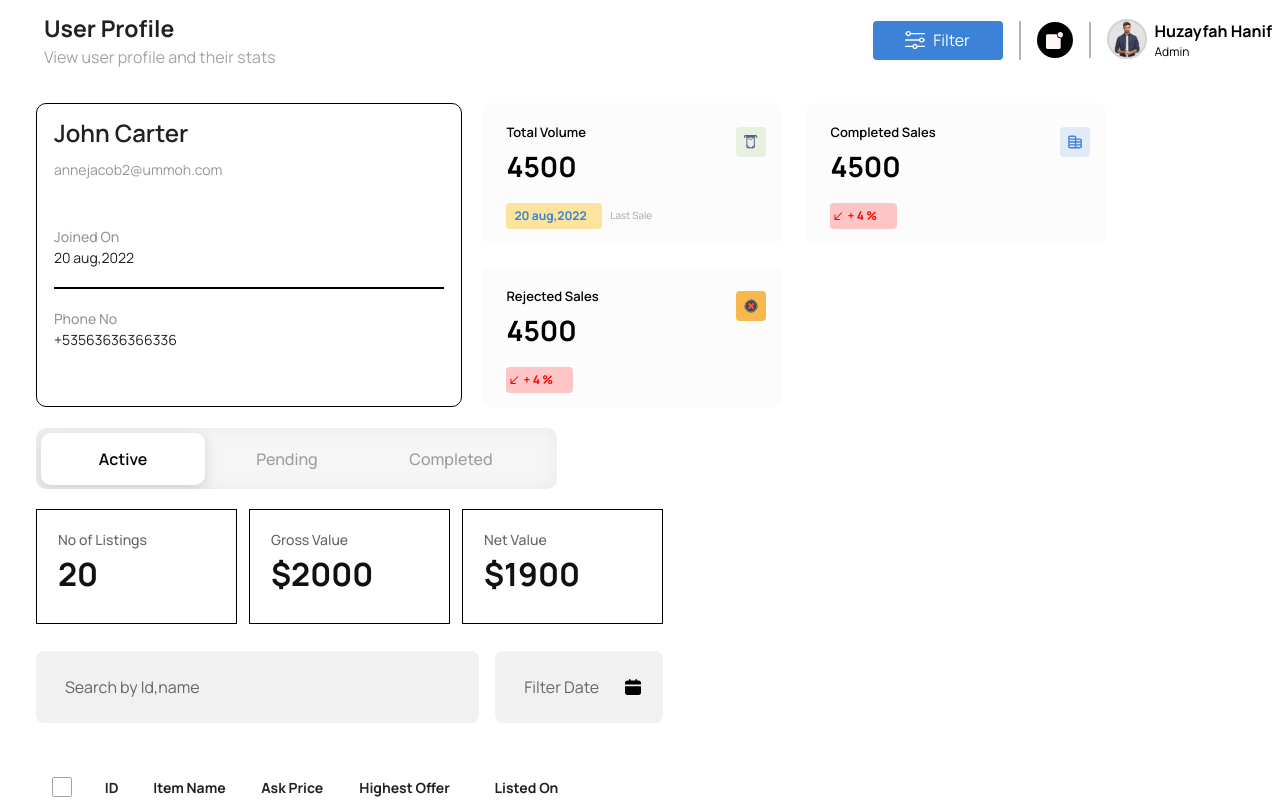
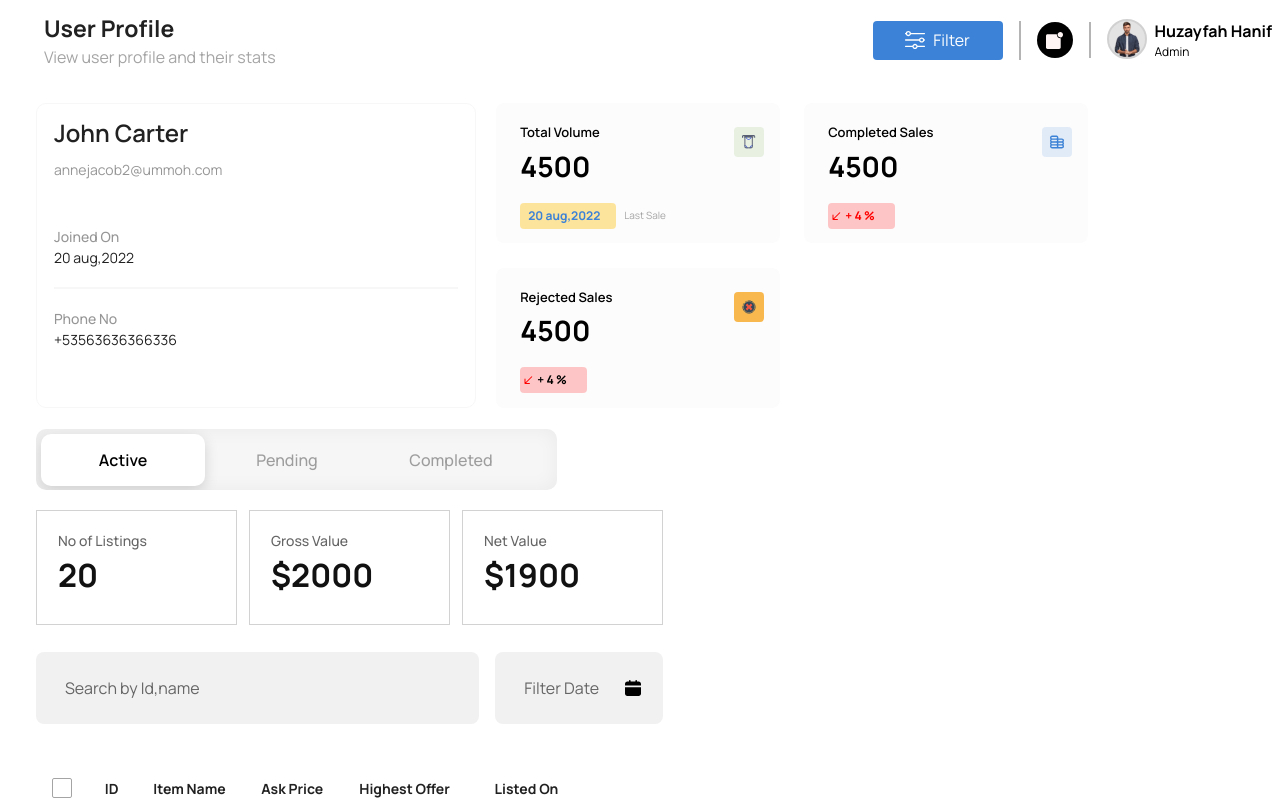
Before and after one commit to SmurfTec/Electra-Admin, a React (Vite) app: page /UserProfile in a window 1280 px wide. Shown: the top 800 px of the page. Built offline with nearby package versions, Linux system fonts and the light colour scheme.

Commit message:
bold line issue fixed

```diff
--- a/src/pages/Users/UserProfile/index.tsx
+++ b/src/pages/Users/UserProfile/index.tsx
@@ -184,24 +184,24 @@ console.log('Menu',MenuLabel,"product",selectedProducts,"CurrSelectedProduct",Cu
         UserBox={true}
       />
       <div className='flex gap-5 mt-[31px]'>
-        <div className=' w-[500px] h-auto border border-custom-border rounded-[10px] flex flex-col pt-[11px] pl-[17px] pr-[17px]'>
+        <div className=' w-[500px] h-[305px] border border-custom-border border-[#F7F7F8] rounded-[10px] flex flex-col pt-[11px] pb-[40px] pl-[17px] pr-[17px]'>
           <div className='flex justify-between'>
             <div className='flex flex-col gap-2'>
-              <h1 className='text-[24px] font-[600] text-[#212121]'>John Carter</h1>
-              <p className='text-[14px] font-[400] text-[#969696]'>annejacob2@ummoh.com</p>
+              <h1 className='text-[24px] font-[600] text-[#212121] overflow-hidden'>John Carter</h1>
+              <p className='text-[14px] font-[400] text-[#969696] overflow-hidden'>annejacob2@ummoh.com</p>
             </div>
           </div>
           <div className='flex justify-between mt-[46px]'>
             <div className='flex flex-col'>
-              <h1 className='text-[14px] font-[500] text-[#969696]'>Joined On</h1>
-              <p className='text-[14px] font-[400] text-[#212121]'>20 aug,2022</p>
+              <h1 className='text-[14px] font-[500] text-[#969696] overflow-hidden'>Joined On</h1>
+              <p className='text-[14px] font-[400] text-[#212121] overflow-hidden'>20 aug,2022</p>
             </div>
           </div>
-          <hr className='w-full mt-[19px] border border-custom-border' />
+          <hr className='w-full mt-[19px] border border-custom-border border-[#F7F7F8]' />
           <div className='flex justify-between mt-[19px]'>
             <div className='flex flex-col'>
-              <h1 className='text-[14px] font-[500] text-[#969696]'>Phone No</h1>
-              <p className='text-[14px] font-[400] text-[#212121]'>+53563636366336</p>
+              <h1 className='text-[14px] font-[500] text-[#969696] overflow-hidden'>Phone No</h1>
+              <p className='text-[14px] font-[400] text-[#212121] overflow-hidden'>+53563636366336</p>
             </div>
           </div>
         </div>
@@ -216,7 +216,7 @@ console.log('Menu',MenuLabel,"product",selectedProducts,"CurrSelectedProduct",Cu
             subtxt="Last Sale"
             textColor={"#3C82D6"}
 
-            outerclasses="w-[284px] h-[140px]"
+            outerclasses="!w-[284px] !h-[140px]"
 
           />
           <DashCard
@@ -227,7 +227,7 @@ console.log('Menu',MenuLabel,"product",selectedProducts,"CurrSelectedProduct",Cu
             textDash={"bg-custom-red w-[67px] "}
             textColor={"#FF0000"}
             arrowImg={IMAGES.downarrow}
-            outerclasses="w-[284px] h-[140px]"
+            outerclasses="!w-[284px] !h-[140px]"
 
           />
           <DashCard
@@ -236,9 +236,10 @@ console.log('Menu',MenuLabel,"product",selectedProducts,"CurrSelectedProduct",Cu
             myImg={IMAGES.RegectedSale}
             imgColor={"bg-[#F8B84E]"}
             textDash={"bg-custom-red w-[67px] "}
-            textColor={"#FF0000"}
+            textColor={"#FF0000 "}
             arrowImg={IMAGES.downarrow}
-            outerclasses="w-[284px] h-[140px]"
+            outerclasses="!w-[284px] !h-[140px] !pb-[8px]"
+
 
           />
         </div>
@@ -267,7 +268,7 @@ console.log('Menu',MenuLabel,"product",selectedProducts,"CurrSelectedProduct",Cu
           return (
             <React.Fragment key={index}>
               {item.txt == activetxt &&
-                <div key={index} className='w-[201px] h-[115px] bg-[#FFFFFF] border border-custom-cardBorder pt-[19px] pl-[21px]'>
+                <div key={index} className='w-[201px] h-[115px] bg-[#FFFFFF] border border-custom-cardBorder border-[#6565654A] pt-[19px] pl-[21px]'>
                   <p className='text-[#656565] text-[14px] font-[500]'>{item.title}</p>
                   <p className='text-[#111111] text-[32px] font-[700]'>{item.body}</p>
                 </div>
```
